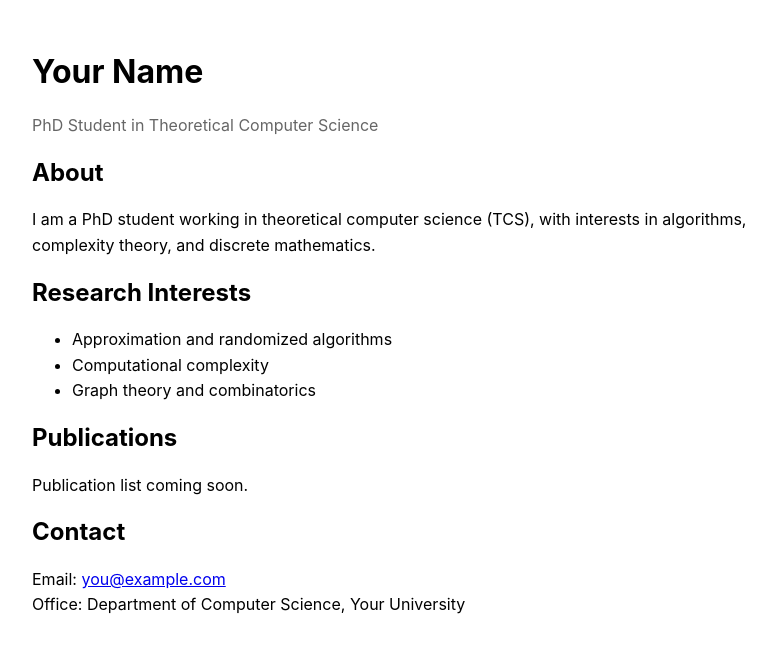
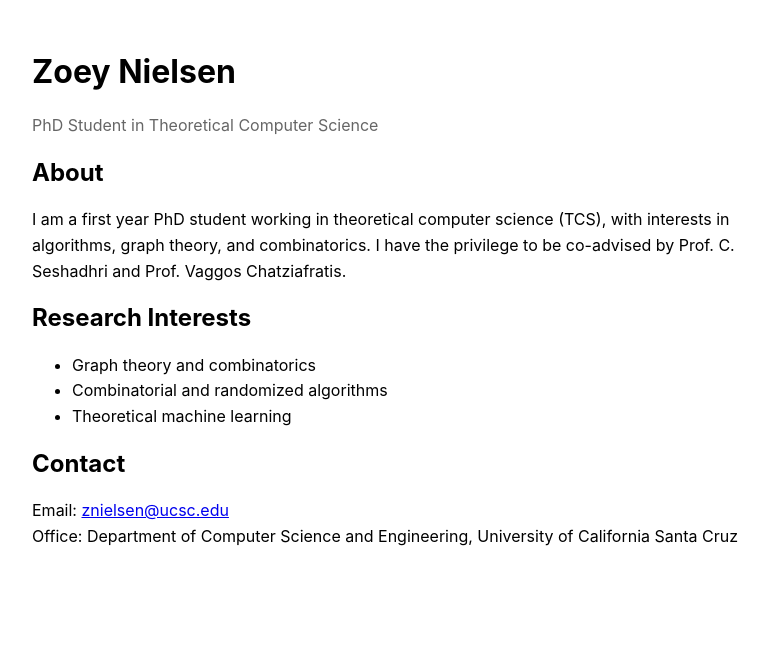
Before and after one commit to zanielsen162/zanielsen.github.io, a plain HTML site: page index.html in a window 1280 px wide. Shown: the whole page, without its empty margins (0-776 px from the left). Drawn offline with Linux system fonts and the light colour scheme.

Commit message:
Revise personal details in index.html
Updated personal information and research interests.

```diff
--- a/index.html
+++ b/index.html
@@ -22,7 +22,7 @@
   </head>
   <body>
     <header>
-      <h1>Your Name</h1>
+      <h1>Zoey Nielsen</h1>
       <p class="muted">PhD Student in Theoretical Computer Science</p>
     </header>
 
@@ -30,30 +30,26 @@
       <section>
         <h2>About</h2>
         <p>
-          I am a PhD student working in theoretical computer science (TCS), with
-          interests in algorithms, complexity theory, and discrete mathematics.
+          I am a first year PhD student working in theoretical computer science (TCS), with
+          interests in algorithms, graph theory, and combinatorics. I have the privilege
+          to be co-advised by Prof. C. Seshadhri and Prof. Vaggos Chatziafratis.
         </p>
       </section>
 
       <section>
         <h2>Research Interests</h2>
         <ul>
-          <li>Approximation and randomized algorithms</li>
-          <li>Computational complexity</li>
           <li>Graph theory and combinatorics</li>
+          <li>Combinatorial and randomized algorithms</li>
+          <li>Theoretical machine learning</li>
         </ul>
-      </section>
-
-      <section>
-        <h2>Publications</h2>
-        <p>Publication list coming soon.</p>
       </section>
 
       <section>
         <h2>Contact</h2>
         <p>
-          Email: <a href="mailto:you@example.com">you@example.com</a><br />
-          Office: Department of Computer Science, Your University
+          Email: <a href="mailto:znielsen@ucsc.edu">znielsen@ucsc.edu</a><br />
+          Office: Department of Computer Science and Engineering, University of California Santa Cruz
         </p>
       </section>
     </main>
```
